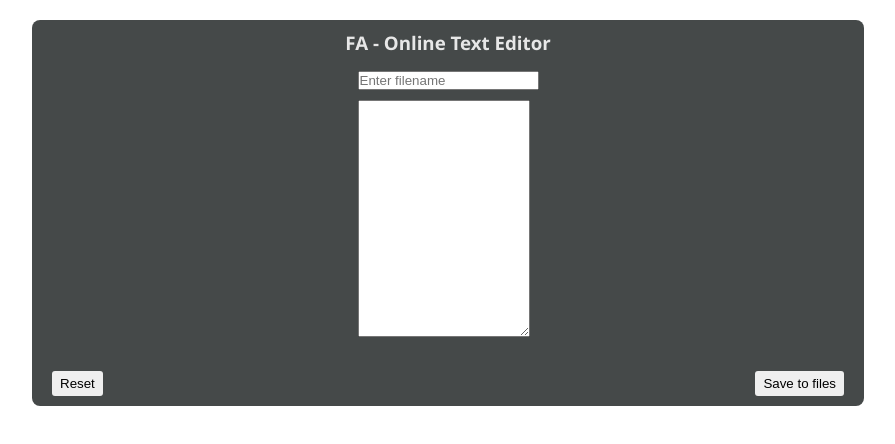
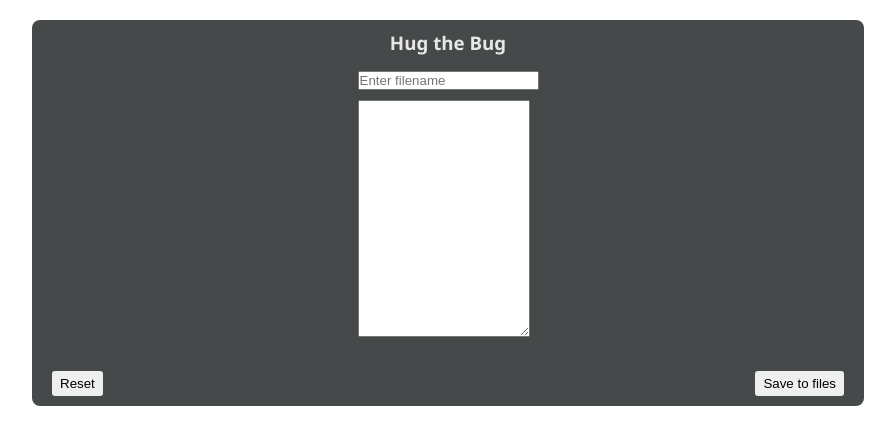
Before and after one commit to fasilofficial/fa_text_to_file, a plain HTML site: page index.html in a window 1280 px wide. Shown: the whole page, without its empty margins (192-1087 px from the left). Drawn offline with Linux system fonts and the light colour scheme.

Commit message:
Changed name and title for Hug the Bug

```diff
--- a/index.html
+++ b/index.html
@@ -5,12 +5,12 @@
     <meta http-equiv="X-UA-Compatible" content="IE=edge">
     <meta name="viewport" content="width=device-width, initial-scale=1.0">
     <link rel="stylesheet" href="style.css">
-    <title>FA online text editor</title>
+    <title>Hug the Bug</title>
 </head>
 <body>
     <div class="container">
         <div class="header">
-            <h3>FA - Online Text Editor</h3>
+            <h3>Hug the Bug</h3>
         </div>
         <div class="main">
             <input type="text" id="filename" placeholder="Enter filename"><br>
```
